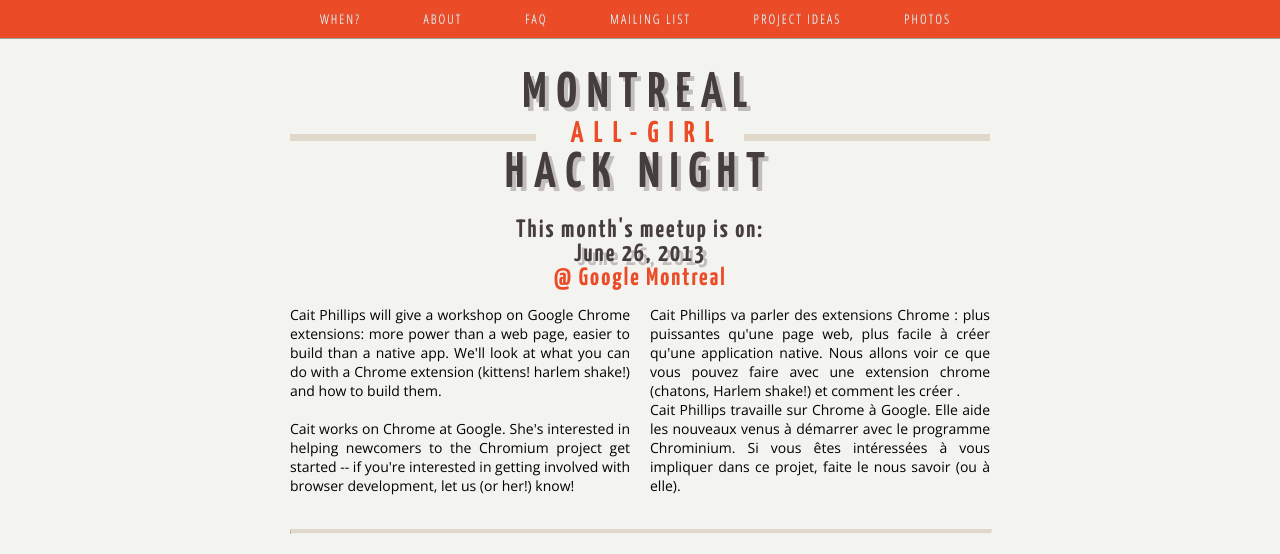
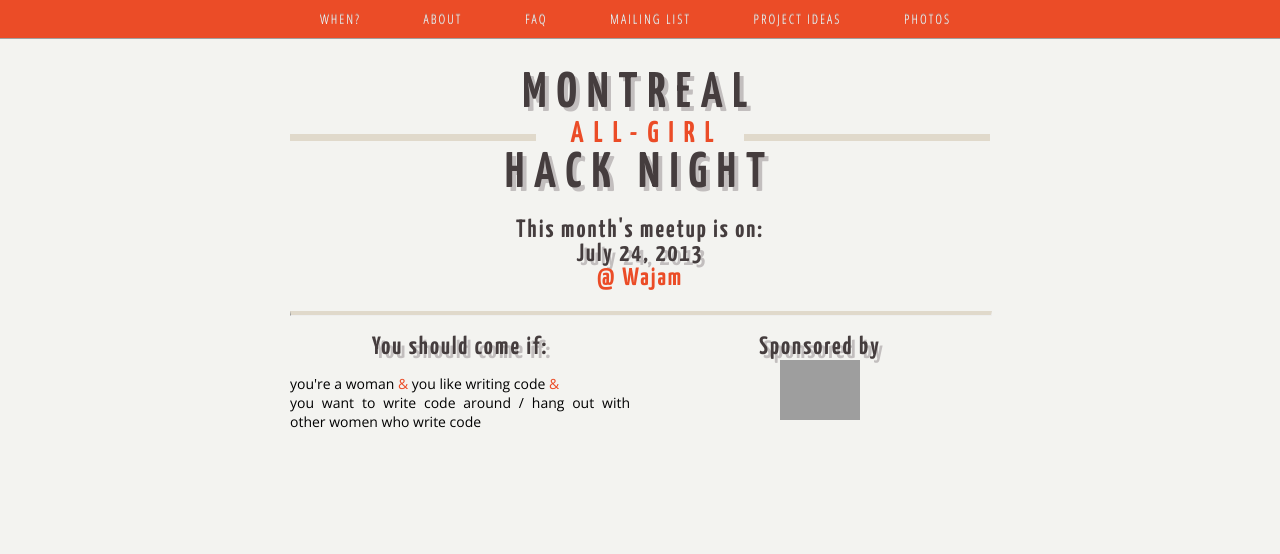
Before and after one commit to notwaldorf/hacknight, a Jekyll site: the page built from index.html, in a window 1280 px wide. Shown: the top 554 px of the page. Built offline with Jekyll 4.4.1, drawn with Linux system fonts in a browser that asks for light colours; grey boxes are pictures that could not be loaded.

Commit message:
Update for July hack night

```diff
--- a/index.html
+++ b/index.html
@@ -5,9 +5,9 @@
 <h4 class="centered">This month's meetup is on:</h4>
 
 <div class="centered">
-  <h3>June 26, 2013</h3>
-  <h4><a href="http://www.google.ca/about/jobs/locations/montreal/" target="_blank">@ Google Montreal</a></h4>
-
+  <h3>July 24, 2013</h3>
+  <h4><a href="http://www.wajam.com/careers" target="_blank">@ Wajam</a></h4>
+<!--
   <div class="english">
     <p>Cait Phillips will give a workshop on Google Chrome extensions: more power than a web page, easier to build than a native app. We'll look at what you can do with a Chrome extension (kittens! harlem shake!) and how to build them.
     <br/><br/>
@@ -21,12 +21,12 @@
     Cait Phillips travaille sur Chrome à Google. Elle aide les nouveaux venus à démarrer avec le programme Chrominium. Si vous êtes intéressées à vous impliquer dans ce projet, faite le nous savoir (ou à elle).
     </p>
   </div>
-
   <div class="clearfix"></div>
   <hr>
 
   <div style="width:100%; text-align:left;" ><iframe  src="http://www.eventbrite.ca/tickets-external?eid=7113166673&ref=etckt&v=2" frameborder="0" height="214" width="100%" vspace="0" hspace="0" marginheight="5" marginwidth="5" scrolling="auto" allowtransparency="true"></iframe>
   </div>
+-->
 
   <!--
   <h4><a href="mailinglist.html">Sign up to our mailing list to get updated!</a></h4>
```
